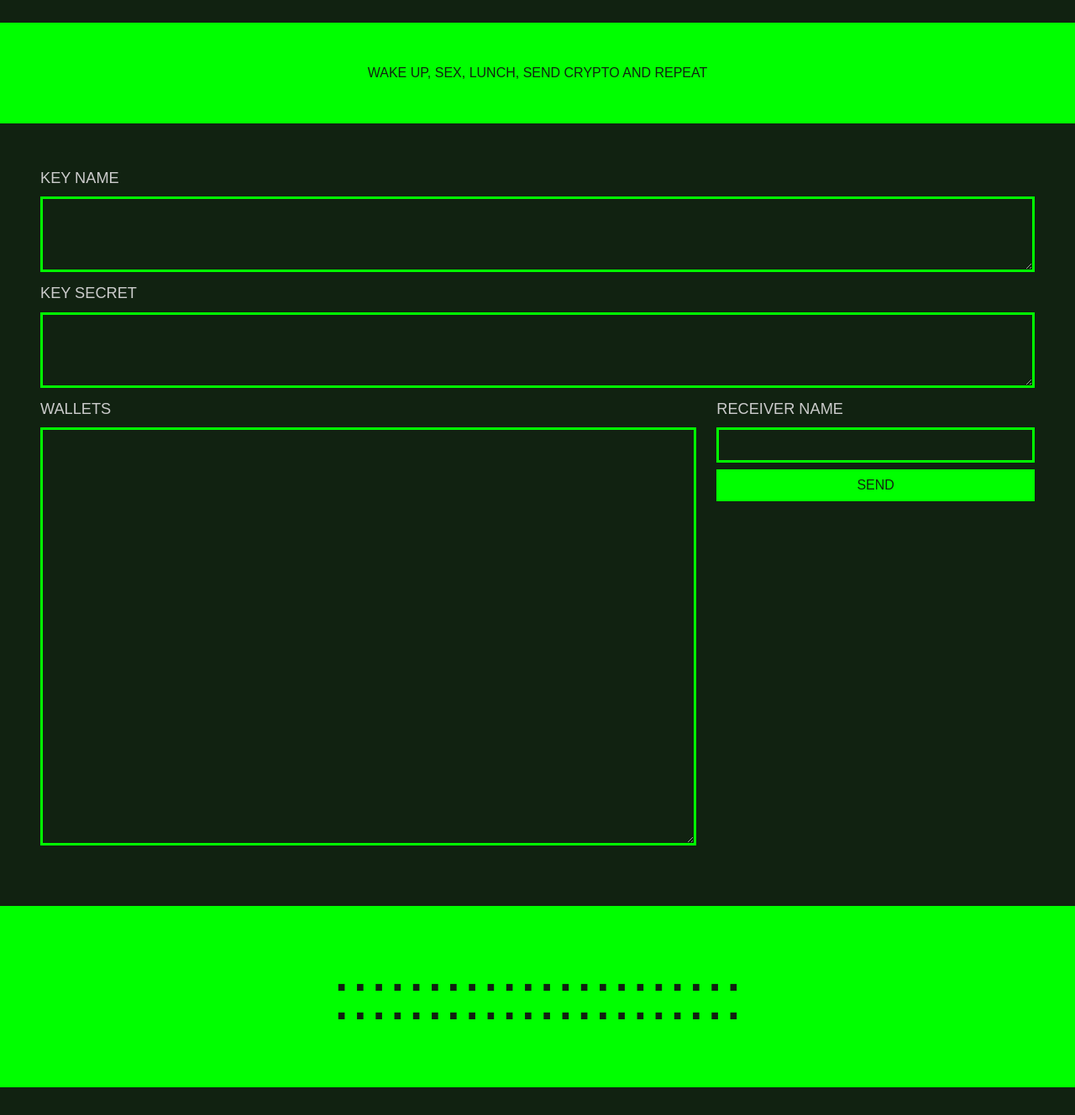
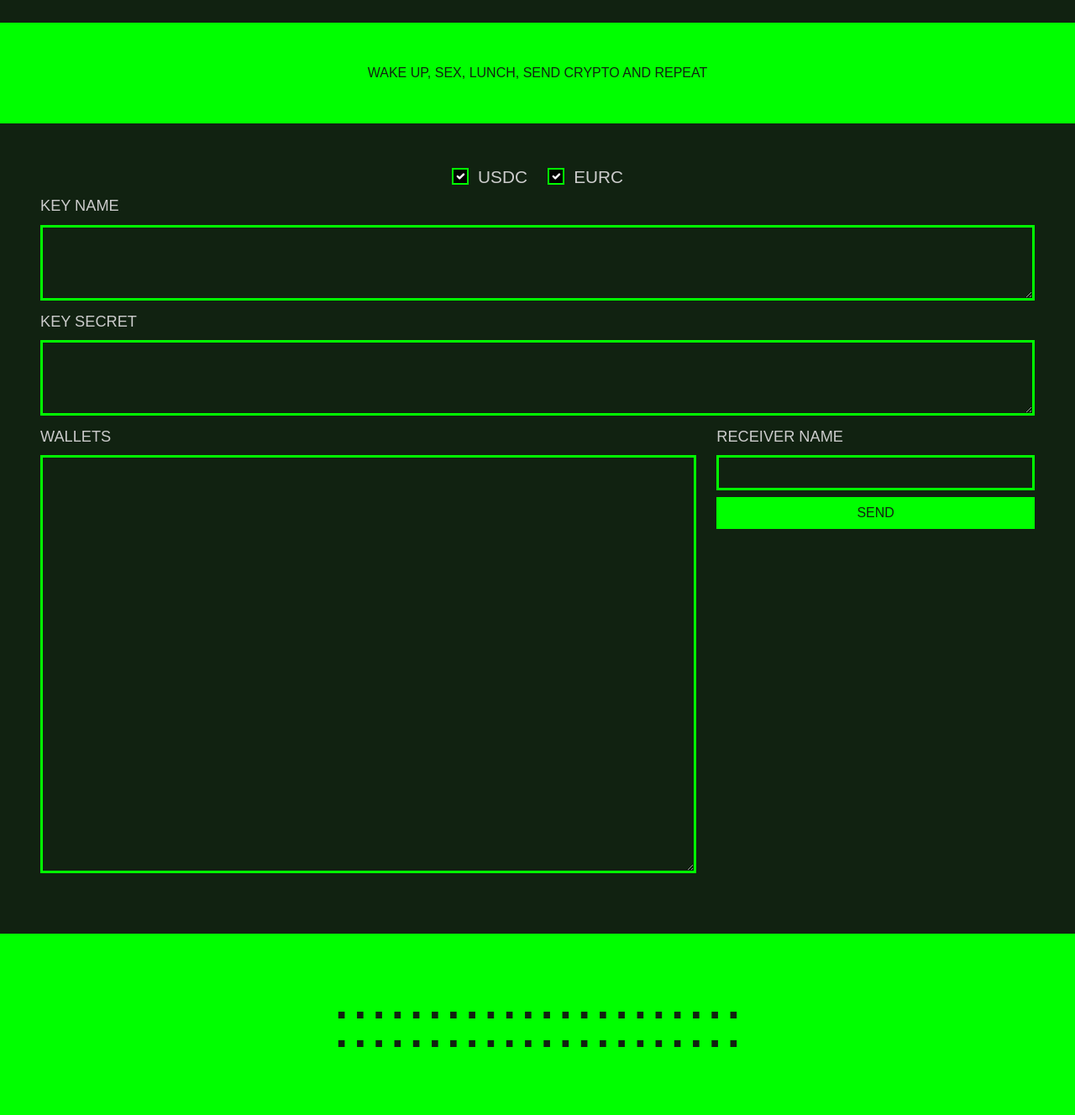
Before and after one commit to n4gY1/solanawebsender, a Django app: template templates/websender/home.html in a window 1280 px wide. Shown: the part 446-1774 px from the top of the page at 84% size. Before the commit the page ends 1741 px from the top, so only its background shows below. Run offline with Django 4.2, Linux system fonts and the light colour scheme; the template is opened without the code that fills it, so the values that code supplies are empty; some web fonts are replaced.

Commit message:
v2.0.3 send usdc eurc checkbox

```diff
--- a/static/css/main.css
+++ b/static/css/main.css
@@ -103,3 +103,22 @@ table {
     border:3px solid var(--color-bs-primary);
     color:var(--color-bs-primary) !important;
 }
+
+
+
+.form-check-input {
+  width:20px !important;
+  height: 20px !important;
+  border: 2px solid var(--color-bs-primary) !important;
+  background-color: #000000 !important; /* Fekete háttér */
+  border-radius: 0 !important; /* Négyzet alak */
+}
+
+.form-check-input:checked {
+  background-color: #00ff00; /* Zöld pipa */
+  border-color:  var(--color-bs-primary) !important;
+}
+
+.form-check-input:focus {
+  box-shadow: 0 0 0 0.25rem rgba(0, 255, 0, 0.5); /* Zöld fókuszgyűrű */
+}
--- a/templates/websender/home.html
+++ b/templates/websender/home.html
@@ -3,6 +3,29 @@
 
 <form action="{% url 'send' %}" method="POST">
     {% csrf_token %}
+
+    <div class="_card justify-content-center d-flex">
+        <div class="row">
+            <div class="col-6">
+                <div class="form-check">
+                     <input class="form-check-input" type="checkbox" id="usdc" checked name="usdc">
+                    <label class="form-check-label" for="usdc">
+                        USDC
+                    </label>
+                </div>
+            </div>
+            <div class="col-6">
+                <div class="form-check">
+
+                    <input class="form-check-input" type="checkbox" id="eurc" checked name="eurc">
+                    <label class="form-check-label" for="eurc">
+                        EURC
+                    </label>
+                </div>
+            </div>
+        </div>
+    </div>
+
     <div class="_card">
         <small >Key name</small>
         <textarea rows="3" name="key_name" id="key_name" class="_textarea form-control my-2" >{{solana_user.key_name}}</textarea>
```
Also changed, not shown: websender/utils.py (+40 -38 lines), websender/views.py (+29 -20 lines).
